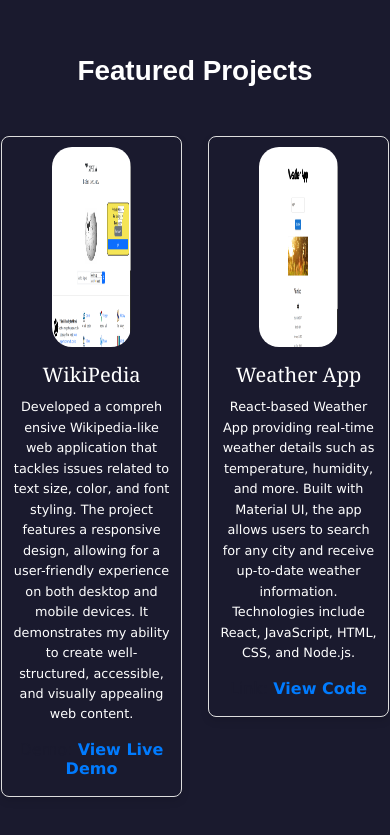
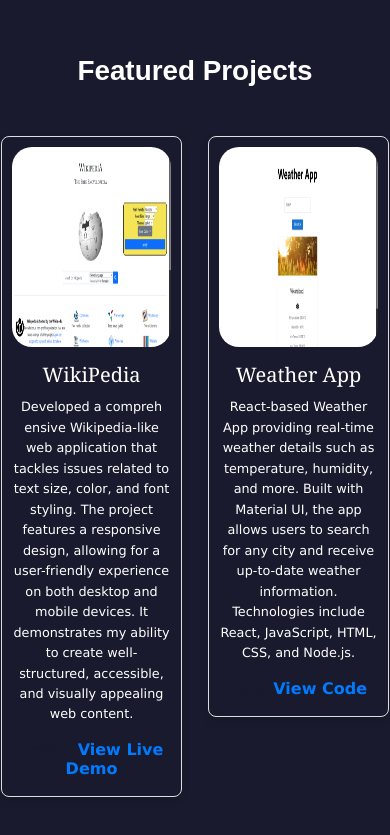
Before and after one commit to SAICSP/PortFolio, a React (Vite) app: page / in a window 390 px wide. Shown: the part 2030-2865 px from the top of the page. Built offline with nearby package versions, Linux system fonts and the light colour scheme.

Commit message:
some changes

```diff
--- a/src/Components/Projects.css
+++ b/src/Components/Projects.css
@@ -80,9 +80,7 @@
     .projects{
         padding: 0;
     }
-        .projects img{
-            width: 100%;
-        }
+
 
     .pjbox h3 {
         font-size: 1.25rem;
@@ -93,7 +91,7 @@
     }
 
     .pjbox img {
-        width: 100%;
+        width: 100% !important;
         height: auto;
     }
 }
```
